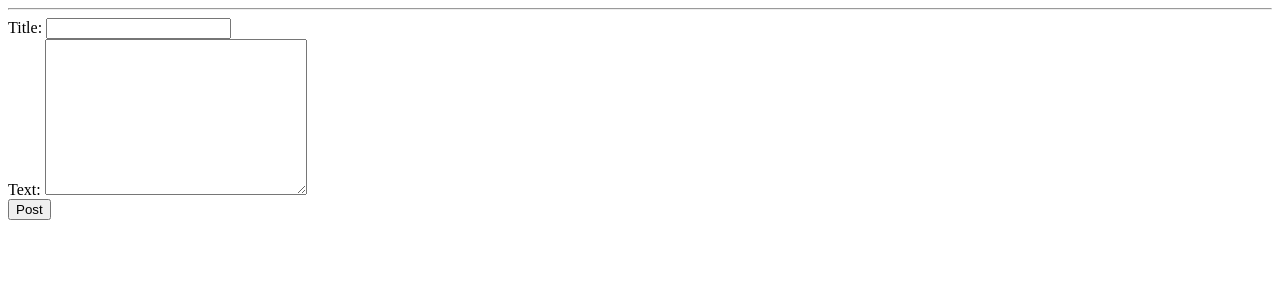
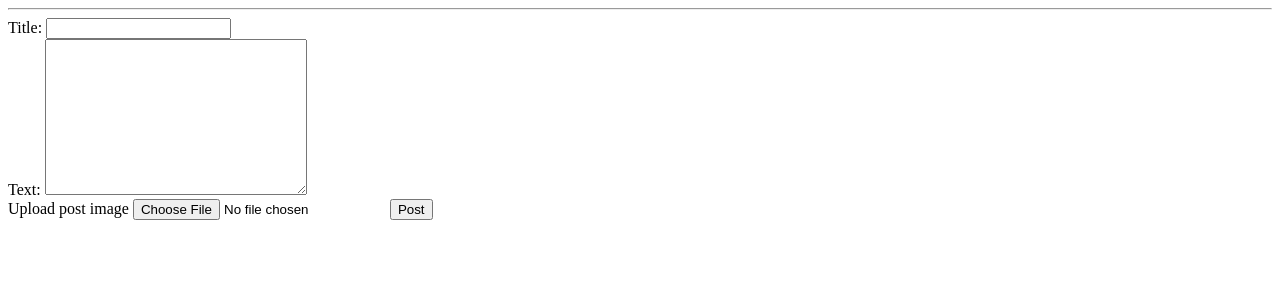
Before and after one commit to Nikolaj-dev/django-mvt-postgresql-postblog, a Django app: page /posts/create/ in a window 1280 px wide. Shown: the part 26-326 px from the top of the page. Run offline with Django 4.2, Linux system fonts and the light colour scheme.

Commit message:
add image field to post model

```diff
--- a/PostBlog/PostApp/views.py
+++ b/PostBlog/PostApp/views.py
@@ -63,10 +63,12 @@ def create_post(request: HttpRequest) -> HttpResponse:
     if request.method == "POST":
         title = request.POST['title']
         body = request.POST['body']
+        image = request.FILES['image']
         Post.objects.create(
             title=title,
             body=body,
             author=request.user,
+            image=image,
         )
         return redirect('posts')
     return render(request, 'create_post.html', context=context)
--- a/PostBlog/PostBlog/urls.py
+++ b/PostBlog/PostBlog/urls.py
@@ -1,8 +1,16 @@
+from django.conf.urls.static import static
 from django.contrib import admin
 from django.urls import path, include
+
+from . import settings
 
 urlpatterns = [
     path('admin/', admin.site.urls),
     path('grappelli/', include('grappelli.urls')),
     path('', include('PostApp.urls')),
 ]
+
+if settings.DEBUG:
+    urlpatterns += static(
+        settings.MEDIA_URL, document_root=settings.MEDIA_ROOT
+    )
--- a/PostBlog/templates/PostApp/create_post.html
+++ b/PostBlog/templates/PostApp/create_post.html
@@ -6,11 +6,13 @@
 {% endblock title %}
 
 {% block main %}
-    <form method="POST">
+    <form method="POST" enctype="multipart/form-data">
         {% csrf_token %}
         <label for="title">Title: </label><input type="text" id="title" name="title"><br>
         <label for="body">Text: </label>
         <textarea name="body" id="body" cols="30" rows="10"></textarea><br>
+        <label for="img">Upload post image</label>
+        <input type="file" id="img" name="image">
         <input type="submit" value="Post">
     </form>
 {% endblock main %}
--- a/PostBlog/templates/PostApp/posts.html
+++ b/PostBlog/templates/PostApp/posts.html
@@ -12,6 +12,7 @@
                 {{ post.title }}
             </a>
         </h1>
+        <img src="{{ post.image.url }}" alt="">
         <p>{{ post.body }}</p>
         <p>Author: {{ post.author }}</p>
         <p>Published: {{ post.created_date }}</p>
```
Also changed, not shown: PostBlog/PostApp/models.py (+4 -4 lines), PostBlog/PostApp/migrations/0001_initial.py, PostBlog/PostApp/migrations/0002_post_author.py (deleted), PostBlog/external_static/media/posts_images/food01.jpeg (added), PostBlog/external_static/media/posts_images/learn01.jpeg (added).
